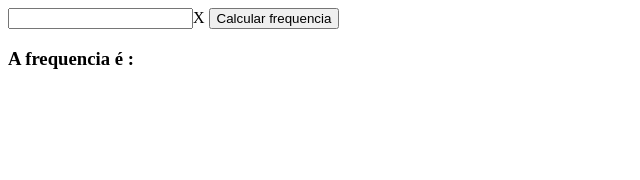
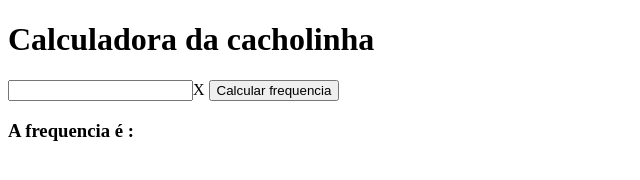
Before and after one commit to gspaiva/gspaiva.github.io, a plain HTML site: page index.html in a window 1280 px wide. Shown: the whole page, without its empty margins (0-640 px from the left). Drawn offline with Linux system fonts and the light colour scheme.

Commit message:
calculadora

```diff
--- a/index.html
+++ b/index.html
@@ -8,7 +8,7 @@
 </head>
 <body>
 
-
+    <h1>Calculadora da cacholinha</h1>
 
     <input id = "x" type = "text" >X</input>
     <button id = "calcular" onclick="calcular()">Calcular frequencia</button>
```
